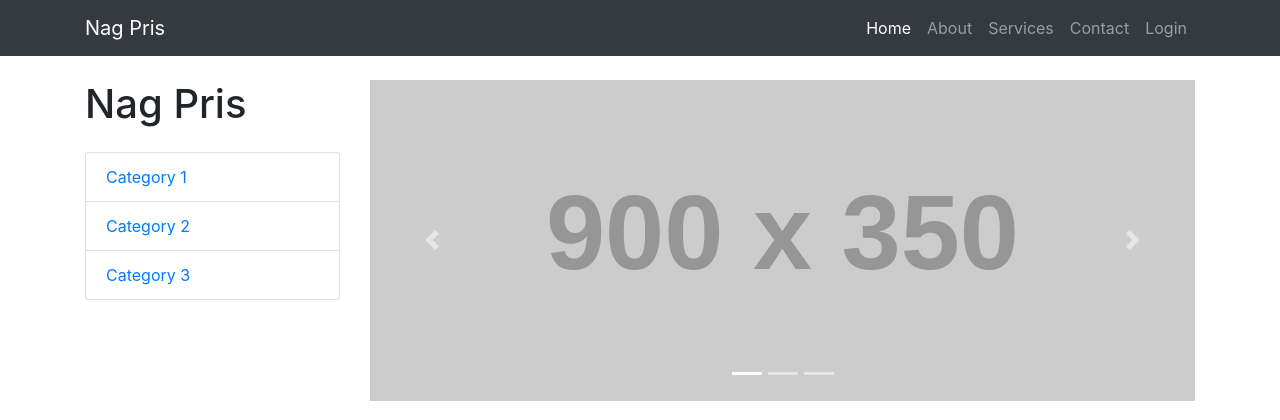
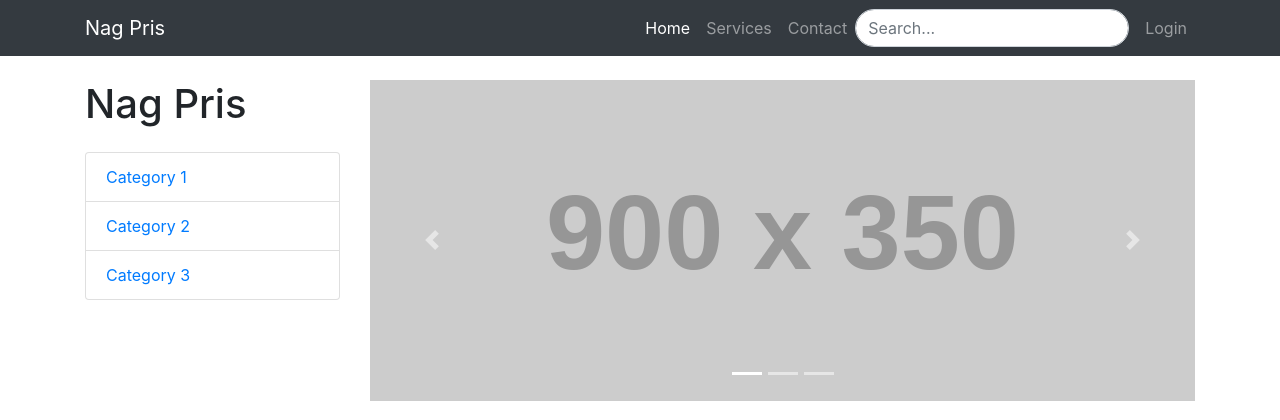
Before and after one commit to tmuweh/cs50_2020, a Flask app: page / in a window 1280 px wide. Shown: the top 420 px of the page. Run offline with Flask 2, Linux system fonts and the light colour scheme; grey boxes labelled with a size stand in for pictures from a placeholder-image service; some libraries are stand-ins or nearby versions.

Commit message:
rouded search edges

```diff
--- a/project/nagpris/static/styles.css
+++ b/project/nagpris/static/styles.css
@@ -1,3 +1,7 @@
 body {
   padding-top: 56px;
 }
+
+#search {
+    border-radius: 100px;
+}
--- a/project/nagpris/templates/layout.html
+++ b/project/nagpris/templates/layout.html
@@ -40,14 +40,14 @@
             </a>
           </li>
           <li class="nav-item">
-            <a class="nav-link" href="#">About</a>
-          </li>
-          <li class="nav-item">
             <a class="nav-link" href="#">Services</a>
           </li>
           <li class="nav-item">
             <a class="nav-link" href="#">Contact</a>
           </li>
+           <form class="form-inline my-2 my-lg-0" method="post">
+              <input  id="search" class="form-control mr-sm-2" type="search" placeholder="Search..." aria-label="Search">
+           </form>
           {% if session.user_id %}
           <li class="nav-item">
             <a class="nav-link" href="#">Logout</a>
```
